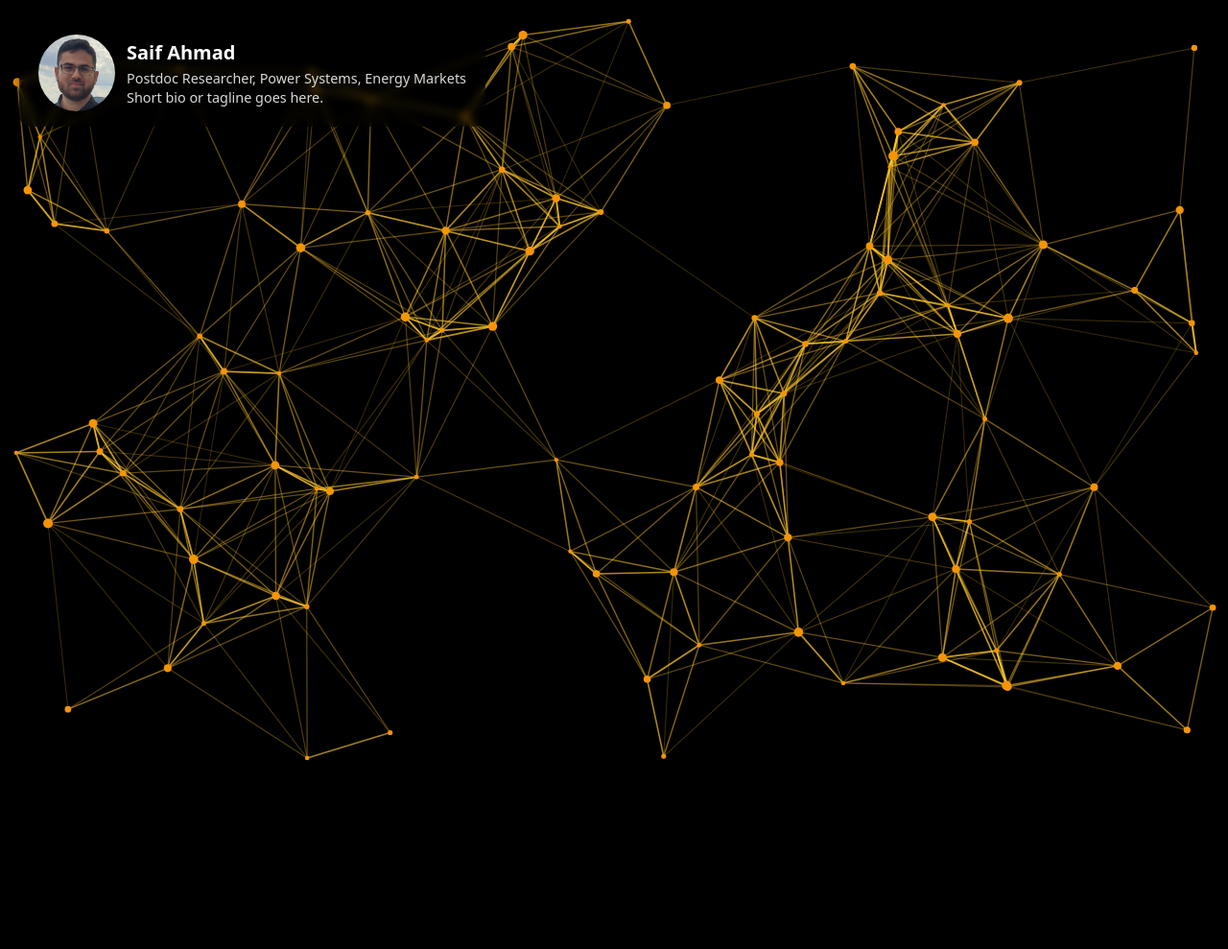
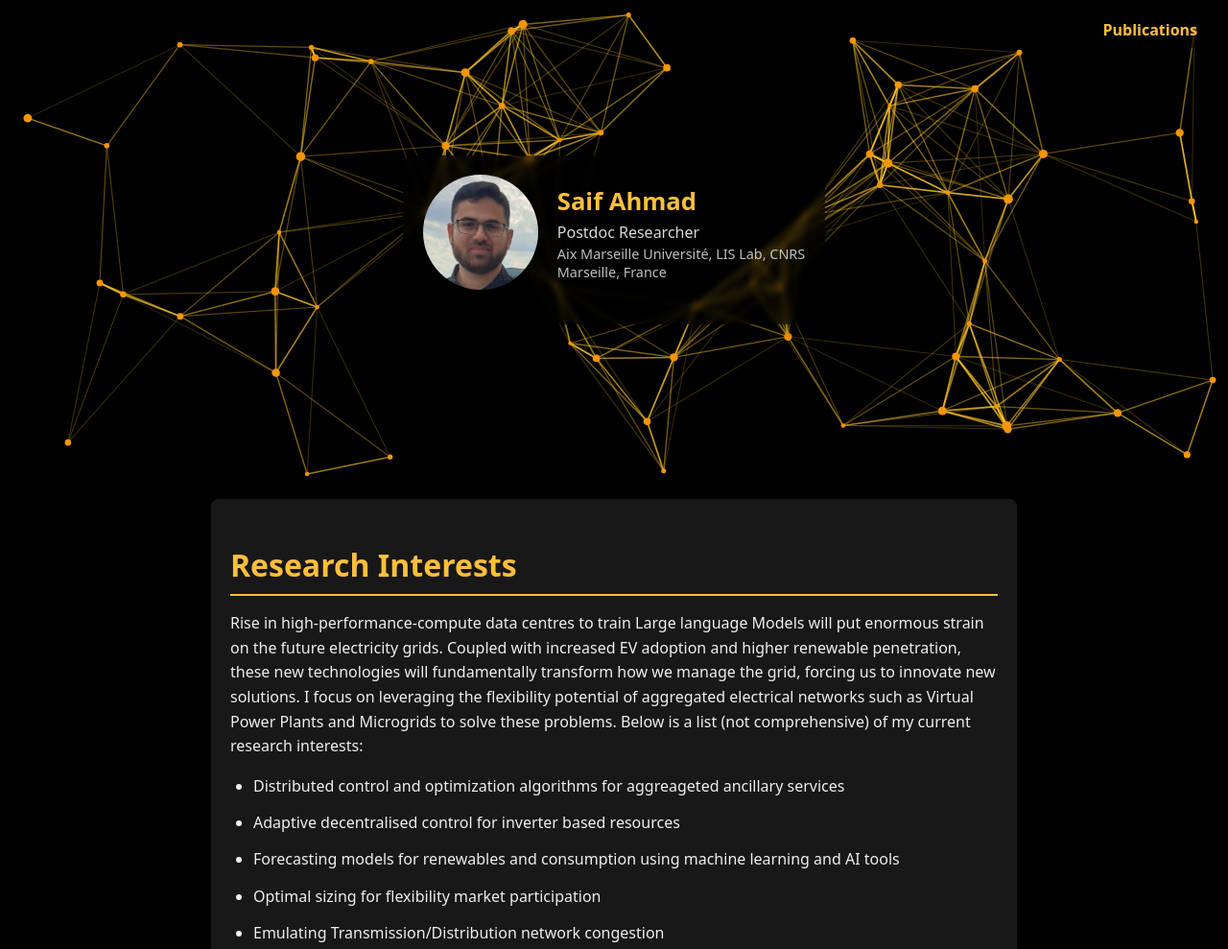
Before and after one commit to saifahmadphd/saifahmadphd, a plain HTML site: page index.html in a window 1280 px wide. Shown: the top 989 px of the page at 96% size. Before the commit the page ends 800 px from the top, so only its background shows below. Drawn offline with Linux system fonts and the light colour scheme; animation ran at ten frames a second.

Commit message:
improved pages

```diff
--- a/index.html
+++ b/index.html
@@ -2,169 +2,117 @@
 <html lang="en">
 <head>
 <meta charset="utf-8">
-<title>Moving Balls with Proximity Lines & Profile Overlay</title>
+<title>Saif Ahmad – Home</title>
+<meta name="viewport" content="width=device-width, initial-scale=1">
 <style>
-  /* --- Reset & layout -------------------------------------------------- */
-  html,body{margin:0;background:#000;overflow:hidden;font-family:system-ui, sans-serif;}
-  canvas{display:block;width:100vw;height:100vh;}
+  html, body { margin:0; padding:0; background:#000; color:#eee; font-family:system-ui, sans-serif; }
 
-  /* --- Profile overlay ------------------------------------------------- */
-  #profile{
-    position:absolute;
-    top:20px;left:20px;
-    display:flex;align-items:center;gap:12px;
-    background:rgba(0,0,0,0.6);
-    border-radius:12px;
-    padding:16px 20px;
-    backdrop-filter:blur(4px);
-    color:#fff;
-    box-shadow:0 4px 15px rgba(0,0,0,0.4);
-    max-width:80vw;
+  /* Top section with moving balls */
+  #canvas-container { position:relative; width:100%; height:500px; overflow:hidden; background:#000; }
+  #screen { position:absolute; top:0; left:0; width:100%; height:100%; }
+
+  /* Publications link top-right */
+  #top-nav { position:absolute; top:20px; right:20px; z-index:60; }
+  #top-nav a { color:#ffbf3c; text-decoration:none; font-weight:bold; background:rgba(0,0,0,0.6); padding:8px 12px; border-radius:4px; }
+
+  /* Centered profile + intro overlay */
+  #profile-intro {
+    position:absolute; top:50%; left:50%; transform:translate(-50%, -50%);
+    background:rgba(0,0,0,0.6); padding:20px;
+    border-radius:12px; text-align:center;
+    backdrop-filter:blur(3px); box-shadow:0 4px 15px rgba(0,0,0,0.4);
+    color:#fff; max-width:80%; width:400px; z-index:50;
   }
-  #profile img{
-    width:80px;height:80px;
-    border-radius:50%;
-    object-fit:cover;
-    flex-shrink:0;
+  /* Profile row: image and info */
+  #profile-intro .profile-row {
+    display:flex; align-items:center; justify-content:center; gap:20px;
+    margin-bottom:16px;
   }
-  #profile h2{margin:0 0 4px;font-size:1.25rem;}
-  #profile p{margin:0;font-size:0.9rem;line-height:1.35;opacity:0.85;}
-  @media(max-width:480px){
-    #profile{flex-direction:column;align-items:flex-start;padding:12px;}
-    #profile img{width:64px;height:64px;}
+  #profile-intro img { width:120px; height:120px; border-radius:50%; object-fit:cover; }
+  #profile-intro .info {
+    text-align:left;
   }
+  #profile-intro .info h2 { margin:0; font-size:1.6rem; color:#ffbf3c;  }
+  #profile-intro .info p.title { margin:4px 0 0; font-size:1rem; opacity:0.85; }
+  #profile-intro .info p.sub { margin:2px 0 0; font-size:0.9rem; opacity:0.75; }
+
+  /* Intro text */
+  #profile-intro p.intro { margin:0; line-height:1.5; }
+
+  /* Content area below */
+  #content-container { max-width:800px; margin:20px auto; padding:20px; background:rgba(30,30,30,0.8); border-radius:8px; }
+  #content-container h2 { font-size:2rem; margin-bottom:0.5em; color:#ffbf3c; border-bottom:2px solid #ffbf3c; padding-bottom:0.3em; }
+  #content-container p, li { line-height:1.6; margin-bottom:0.8em; }
+  #content-container ul { padding-left:1.5em; }
+  #content-container section { margin-bottom:2.5em; }
 </style>
 </head>
 <body>
-<!-- Profile block (replace placeholders with your details) -->
-<div id="profile">
-  <img src="profile.jpg" alt="Your Photo" id="avatar" />
-  <div>
-    <h2>Saif Ahmad</h2>
-    <p>Postdoc Researcher, Power Systems, Energy Markets<br>Short bio or tagline goes here.</p>
+
+<div id="canvas-container">
+  <canvas id="screen"></canvas>
+  <div id="top-nav"><a href="publications.html">Publications</a></div>
+  <div id="profile-intro">
+    <div class="profile-row">
+      <img src="profile.jpg" alt="Saif Ahmad">
+      <div class="info">
+        <h2>Saif Ahmad</h2>
+        <p class="title">Postdoc Researcher</p>
+        <p class="sub">Aix Marseille Université, LIS Lab, CNRS<br>Marseille, France</p>
+      </div>
+    </div>
   </div>
 </div>
 
-<!-- Animation canvas -->
-<canvas id="screen"></canvas>
+<div id="content-container">
+  <section id="research">
+    <h2>Research Interests</h2>
+    <p>Rise in high-performance-compute data centres to train Large language Models will put enormous strain on the future electricity grids. Coupled with increased EV adoption and higher renewable penetration, these new technologies will fundamentally transform how we manage the grid, forcing us to innovate new solutions. I focus on leveraging the flexibility potential of aggregated electrical networks such as Virtual Power Plants and Microgrids to solve these problems. Below is a list (not comprehensive) of my current research interests:</p>
+    <ul>
+      <li>Distributed control and optimization algorithms for aggreageted ancillary services</li>
+      <li>Adaptive decentralised control for inverter based resources</li>
+      <li>Forecasting models for renewables and consumption using machine learning and AI tools</li>
+      <li>Optimal sizing for flexibility market participation</li>
+      <li> Emulating Transmission/Distribution network congestion</li>
+    </ul>
+  </section>
+  <section id="news">
+    <h2>News</h2>
+    <p>Our paper entitled "aaa"</p>
+  </section>
+  <section id="contact">
+    <h2>Contact</h2>
+    <p>Email: <a href="mailto:saifiitp16@gmail.com">saifiitp16@gmail.com</a></p>
+  </section>
+</div>
 
 <script>
-/* ------------- CONFIG -------------------------------------------------- */
-const BALL_COUNT       = 100;    // target number of balls on screen (steady‑state)
-
-// --- Ball appearance & motion
-const MIN_RADIUS       = 2;      // px — smallest ball
-const MAX_RADIUS       = 5;      // px — largest ball
-const MIN_SPEED        = 0.05;   // px / frame
-const MAX_SPEED        = 0.12;
-
-// --- Proximity‑line behaviour
-const NEIGHBOR_RADIUS  = 200;    // draw line when distance < this (px)
-const MAX_LINE_WIDTH   = 2;      // px — when two balls almost overlap
-
-// --- Population maintenance
-const RESPAWN_PROB     = 0.99;   // probability to spawn a new ball for each escaped ball
-
-// --- Colors
-const BALL_COLOR       = '#f59505';    // sun‑like deep yellow
-const LINE_COLOR_BASE  = [255, 200,  40]; // RGB base for lines (will blend alpha)
-/* ----------------------------------------------------------------------- */
-
-const cvs = document.getElementById('screen');
-const ctx = cvs.getContext('2d');
-
-function resize(){
-  cvs.width  = window.innerWidth;
-  cvs.height = window.innerHeight;
+// Canvas animation (unchanged)
+const BALL_COUNT=70,MIN_RADIUS=2,MAX_RADIUS=5,MIN_SPEED=0.05,MAX_SPEED=0.12,NEIGHBOR_RADIUS=180,MAX_LINE_WIDTH=2,RESPAWN_PROB=0.99;
+const BALL_COLOR='#f59505',LINE_COLOR_BASE=[255,200,40];
+const cvs=document.getElementById('screen'),ctx=cvs.getContext('2d');
+function resize(){ cvs.width=cvs.parentElement.clientWidth; cvs.height=cvs.parentElement.clientHeight; }
+window.addEventListener('resize',resize);resize();
+const rand=(a,b)=>Math.random()*(b-a)+a;
+function makeBallInside(){ const angle=rand(0,2*Math.PI), speed=rand(MIN_SPEED,MAX_SPEED), r=rand(MIN_RADIUS,MAX_RADIUS);
+  return { x: rand(r,cvs.width-r), y: rand(r,cvs.height-r), vx: Math.cos(angle)*speed, vy: Math.sin(angle)*speed, r };
 }
-window.addEventListener('resize', resize);
-resize();
-
-/* ---------- utilities -------------------------------------------------- */
-const rand = (a,b) => Math.random() * (b-a) + a;
-
-function makeBallInside(){
-  const angle = rand(0, Math.PI*2);
-  const speed = rand(MIN_SPEED, MAX_SPEED);
-  const radius = rand(MIN_RADIUS, MAX_RADIUS);
-  return {
-    r : radius,
-    x : rand(radius, cvs.width  - radius),
-    y : rand(radius, cvs.height - radius),
-    vx: Math.cos(angle) * speed,
-    vy: Math.sin(angle) * speed
-  };
+function makeBallEntering(){ const edge=Math.floor(rand(0,4)), speed=rand(MIN_SPEED,MAX_SPEED), r=rand(MIN_RADIUS,MAX_RADIUS);
+  let x,y,vx,vy;
+  switch(edge){case 0:x=rand(r,cvs.width-r);y=-r;vx=rand(-1,1)*speed;vy=speed;break;
+    case 1:x=cvs.width+r;y=rand(r,cvs.height-r);vx=-speed;vy=rand(-1,1)*speed;break;
+    case 2:x=rand(r,cvs.width-r);y=cvs.height+r;vx=rand(-1,1)*speed;vy=-speed;break;
+    default:x=-r;y=rand(r,cvs.height-r);vx=speed;vy=rand(-1,1)*speed;}
+  return { x,y,vx,vy,r };
 }
-
-function makeBallEntering(){
-  const edge  = Math.floor(Math.random()*4);   // 0-top 1-right 2-bottom 3-left
-  const speed = rand(MIN_SPEED, MAX_SPEED);
-  const radius= rand(MIN_RADIUS, MAX_RADIUS);
-  let x,y,vx,vy;
-  switch(edge){
-    case 0: x = rand(radius, cvs.width-radius); y = -radius;                   vx = rand(-1,1)*speed; vy =  speed;  break;
-    case 1: x = cvs.width + radius;              y = rand(radius, cvs.height-radius); vx = -speed;          vy = rand(-1,1)*speed; break;
-    case 2: x = rand(radius, cvs.width-radius); y = cvs.height + radius;      vx = rand(-1,1)*speed; vy = -speed;  break;
-    default: x = -radius;                       y = rand(radius, cvs.height-radius); vx =  speed;          vy = rand(-1,1)*speed;
-  }
-  return {r:radius, x,y,vx,vy};
-}
-
-/* ---------- initialise population -------------------------------------- */
-let balls = Array.from({length:BALL_COUNT}, makeBallInside);
-
-/* ---------- main animation loop ---------------------------------------- */
-function step(){
-  ctx.clearRect(0,0,cvs.width,cvs.height);
-
-  /* --- 1. draw dynamic proximity lines -------------------------------- */
-  for(let i=0;i<balls.length;i++){
-    for(let j=i+1;j<balls.length;j++){
-      const a = balls[i], b = balls[j];
-      const dx = a.x - b.x, dy = a.y - b.y;
-      const distSq = dx*dx + dy*dy;
-      if (distSq < NEIGHBOR_RADIUS*NEIGHBOR_RADIUS){
-        const dist   = Math.sqrt(distSq);
-        const t      = dist / NEIGHBOR_RADIUS;          // 0 (close) → 1 (edge)
-        const width  = 1 + (1 - t) * (MAX_LINE_WIDTH-1);
-        const alpha  = 0.2 + (1 - t) * 0.8;
-
-        ctx.lineWidth   = width;
-        ctx.strokeStyle = `rgba(${LINE_COLOR_BASE[0]},${LINE_COLOR_BASE[1]},${LINE_COLOR_BASE[2]},${alpha})`;
-        ctx.beginPath();
-        ctx.moveTo(a.x, a.y);
-        ctx.lineTo(b.x, b.y);
-        ctx.stroke();
-      }
-    }
-  }
-
-  /* --- 2. draw & move balls ------------------------------------------- */
-  ctx.fillStyle = BALL_COLOR;
-  balls.forEach(b=>{
-    ctx.beginPath();
-    ctx.arc(b.x, b.y, b.r, 0, Math.PI*2);
-    ctx.fill();
-
-    b.x += b.vx;
-    b.y += b.vy;
-  });
-
-  /* --- 3. cull off‑screen balls & respawn ------------------------------ */
-  const next = [];
-  let escaped = 0;
-  balls.forEach(b=>{
-    const off = b.x < -b.r || b.x > cvs.width + b.r || b.y < -b.r || b.y > cvs.height + b.r;
-    if (off) escaped++; else next.push(b);
-  });
-  for(let i=0;i<escaped;i++){
-    if (Math.random() < RESPAWN_PROB) next.push( makeBallEntering() );
-  }
-  balls = next;
-
-  requestAnimationFrame(step);
-}
-requestAnimationFrame(step);
+let balls=Array.from({length:BALL_COUNT},makeBallInside);
+function step(){ ctx.clearRect(0,0,cvs.width,cvs.height);
+ balls.forEach((a,i)=>{for(let j=i+1;j<balls.length;j++){const b=balls[j],dx=a.x-b.x,dy=a.y-b.y,ds=dx*dx+dy*dy;
+    if(ds<NEIGHBOR_RADIUS*NEIGHBOR_RADIUS){const dist=Math.sqrt(ds),t=dist/NEIGHBOR_RADIUS;ctx.lineWidth=1+(1-t)*(MAX_LINE_WIDTH-1);ctx.strokeStyle=`rgba(${LINE_COLOR_BASE.join(',')},${0.2+(1-t)*0.8})`;ctx.beginPath();ctx.moveTo(a.x,a.y);ctx.lineTo(b.x,b.y);ctx.stroke();}}});
+ ctx.fillStyle=BALL_COLOR;balls.forEach(b=>{ctx.beginPath();ctx.arc(b.x,b.y,b.r,0,2*Math.PI);ctx.fill();b.x+=b.vx;b.y+=b.vy;});
+ let next=[],esc=0;balls.forEach(b=>{const off=b.x<-b.r||b.x>cvs.width+b.r||b.y<-b.r||b.y>cvs.height+b.r;off?esc++:next.push(b);} );
+ for(let i=0;i<esc;i++)if(Math.random()<RESPAWN_PROB)next.push(makeBallEntering());balls=next;
+ requestAnimationFrame(step);}requestAnimationFrame(step);
 </script>
 </body>
 </html>
```
Also changed, not shown: publications.html (added, +63 -0 lines).
